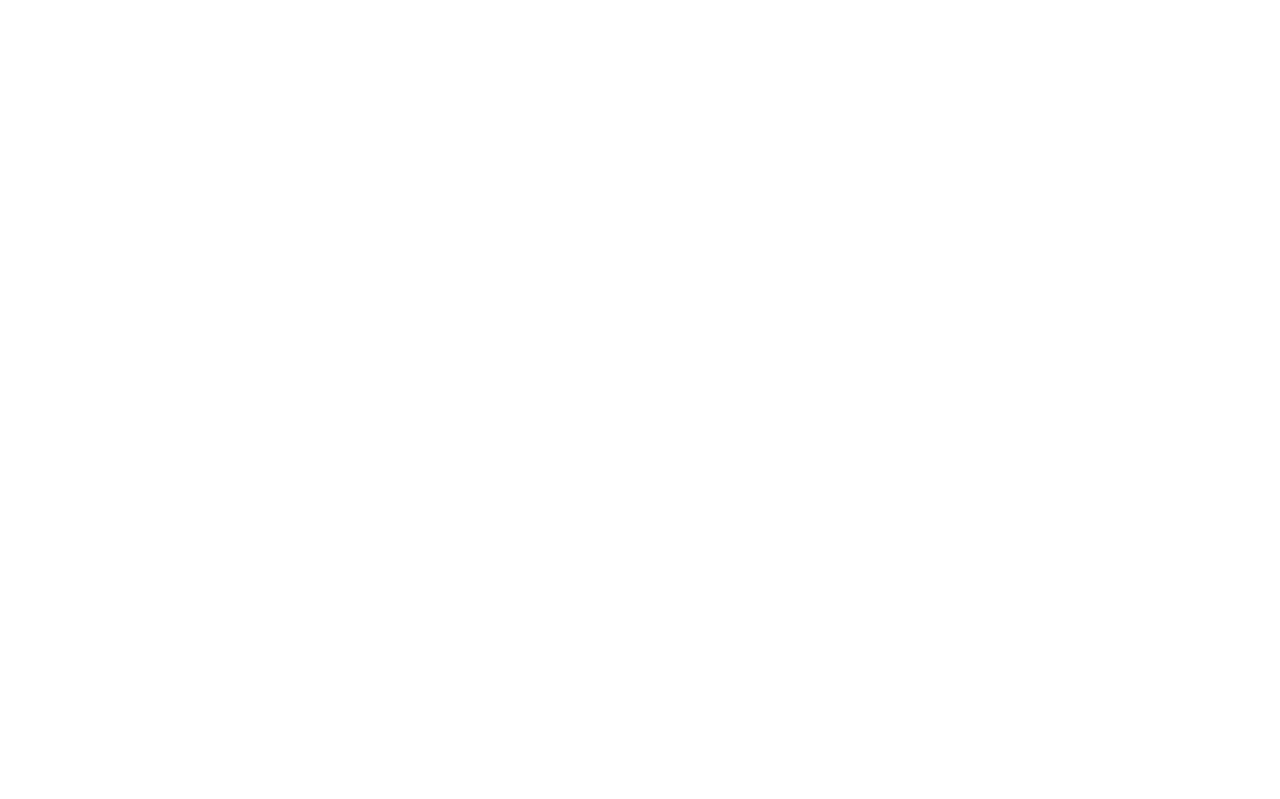
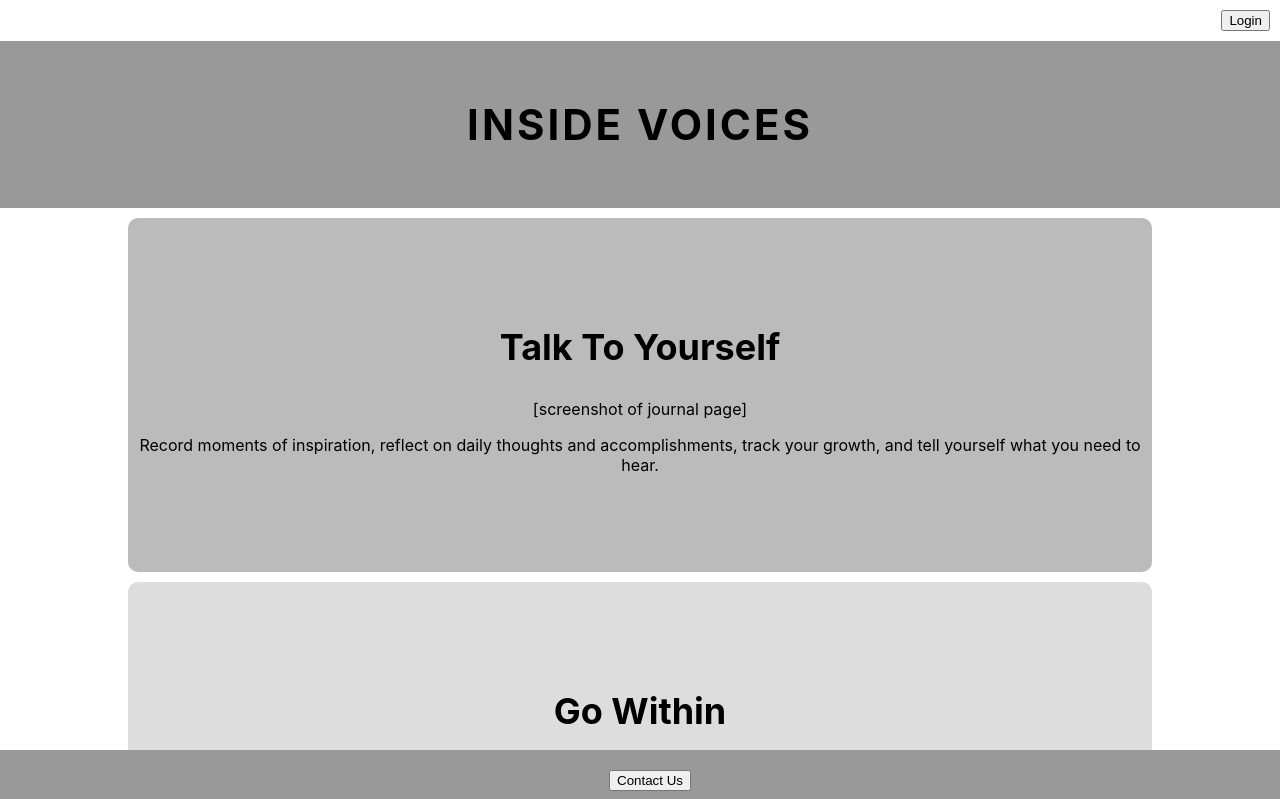
Before and after one commit to madd-ison/inside-voices-client, a React (Create React App) app: page / in a window 1280 px wide. Shown: the top 799 px of the page. Built offline with nearby package versions, Linux system fonts and the light colour scheme.

Commit message:
stateless

```diff
--- a/src/App/App.js
+++ b/src/App/App.js
@@ -1,11 +1,17 @@
-import React from 'react';
+import React from 'react'
+import Nav from '../Nav/Nav'
+import './App.css'
+import Footer from '../Footer/Footer'
+import LandingPage from '../LandingPage/LandingPage'
 
 function App() {
   return (
     <main className='App'>
-      {/* content goes here */}
+      <Nav />
+      <LandingPage />
+      <Footer />
     </main>
-  );
+  )
 }
 
-export default App;
+export default App
--- a/src/Footer/Footer.css
+++ b/src/Footer/Footer.css
@@ -0,0 +1,10 @@
+footer {
+    position:fixed;
+    left:0px;
+    bottom:0px;
+    height:30px;
+    width:100%;
+    background:#999;
+    padding: 10px;
+    text-align: center;
+}
--- a/src/Footer/Footer.js
+++ b/src/Footer/Footer.js
@@ -0,0 +1,12 @@
+import React from 'react'
+import './Footer.css'
+
+function Footer() {
+    return (
+        <footer>
+            <button>Contact Us</button>
+        </footer>
+    )
+}
+
+export default Footer
--- a/src/LandingPage/LandingPage.css
+++ b/src/LandingPage/LandingPage.css
@@ -0,0 +1,17 @@
+section {
+    min-height: 200px;
+    width: 80%;
+    text-align: center;
+    padding: 6% 0;
+    background-color: #bbb;
+    border-radius: 10px;
+    margin: 10px auto 10px auto;
+  }
+
+  section:nth-child(even) {
+    background-color: #ddd;
+  }
+
+  section h1 {
+      font-size: 36px;
+  }
--- a/src/LandingPage/LandingPage.js
+++ b/src/LandingPage/LandingPage.js
@@ -0,0 +1,42 @@
+import React from 'react'
+import './LandingPage.css'
+import Register from '../Register/Register'
+
+function LandingPage() {
+    return (
+        <div className='about-us'>
+            <section>
+                <h1>Talk To Yourself</h1>
+                <p>[screenshot of journal page]</p>
+                <p>Record moments of inspiration,
+                    reflect on daily thoughts and accomplishments,
+                    track your growth, and tell yourself what you need to hear.
+                </p>
+            </section>
+
+            <section>
+                <h1>Go Within</h1>
+                <p>[screenshot of meditation page]</p>
+                <p>Experience healthy moments of stillness.</p>
+            </section>
+
+            <section>
+                <h1>NYC Resources</h1>
+                <p>[screenshot]</p>
+                <p>Inside Voices helps you connect with the community that wants
+                    you to experience joy. Find an ever-growing list of free food fridges,
+                    local aid funds, and low cost mental health care.
+                </p>
+            </section>
+
+            <section>
+                <h1>Let's take care of each other.</h1>
+                <p>Sign up for a free account here:</p>
+                <Register />
+            </section>
+
+        </div>
+    )
+}
+
+export default LandingPage
--- a/src/Nav/Nav.css
+++ b/src/Nav/Nav.css
@@ -0,0 +1,22 @@
+.nav {
+    text-align: right;
+}
+
+header {
+    background-color: #999;
+    text-align: center;
+    padding: 30px;
+}
+
+header h1 {
+    font-size: 42px;
+    letter-spacing: 3px;
+}
+
+button {
+    margin: 10px;
+}
+
+button:hover {
+    cursor: pointer;
+}
--- a/src/Nav/Nav.js
+++ b/src/Nav/Nav.js
@@ -0,0 +1,15 @@
+import React from 'react'
+import './Nav.css'
+
+function Nav() {
+    return (
+        <div className="nav">
+            <button>Login</button>
+            <header>
+                <h1>INSIDE VOICES</h1>
+            </header>
+        </div>
+    )
+}
+
+export default Nav
--- a/src/Register/Register.css
+++ b/src/Register/Register.css
@@ -0,0 +1,3 @@
+input {
+    margin: 10px;
+}
--- a/src/Register/Register.js
+++ b/src/Register/Register.js
@@ -0,0 +1,31 @@
+import React from 'react'
+import './Register.css'
+
+class Register extends React.Component {
+
+    handleSubmit(event) {
+        event.preventDefault()
+    }
+
+    render() {
+    return (
+        <div className='signup-form'>
+        <form onSubmit={this.handleSubmit}>
+            <label>
+                Email
+            <input type="text" name="email" />
+            </label>
+            <br />
+            <label>
+                Password
+            <input type="text" name="password" />
+            </label>
+            <br />
+            <input type="submit" value="Submit" />
+      </form>
+      </div>
+        )
+    }
+}
+
+export default Register
```
Also changed, not shown: src/App/App.css (added).
